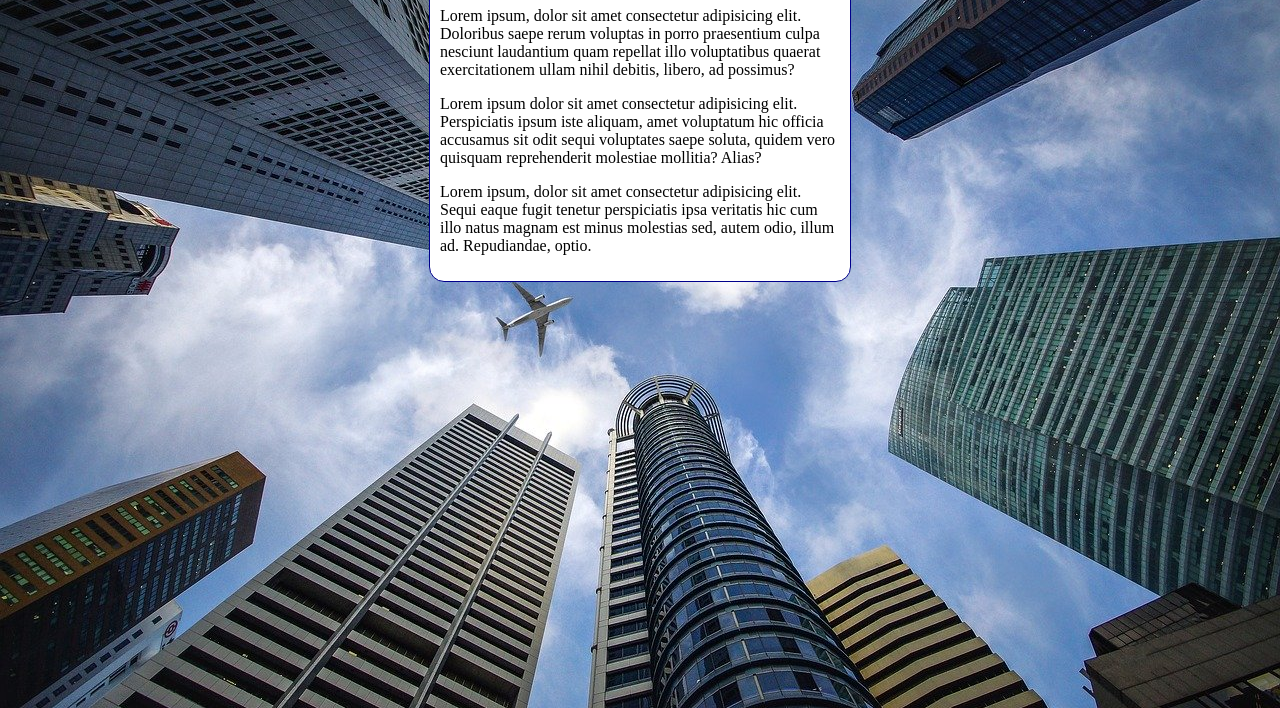
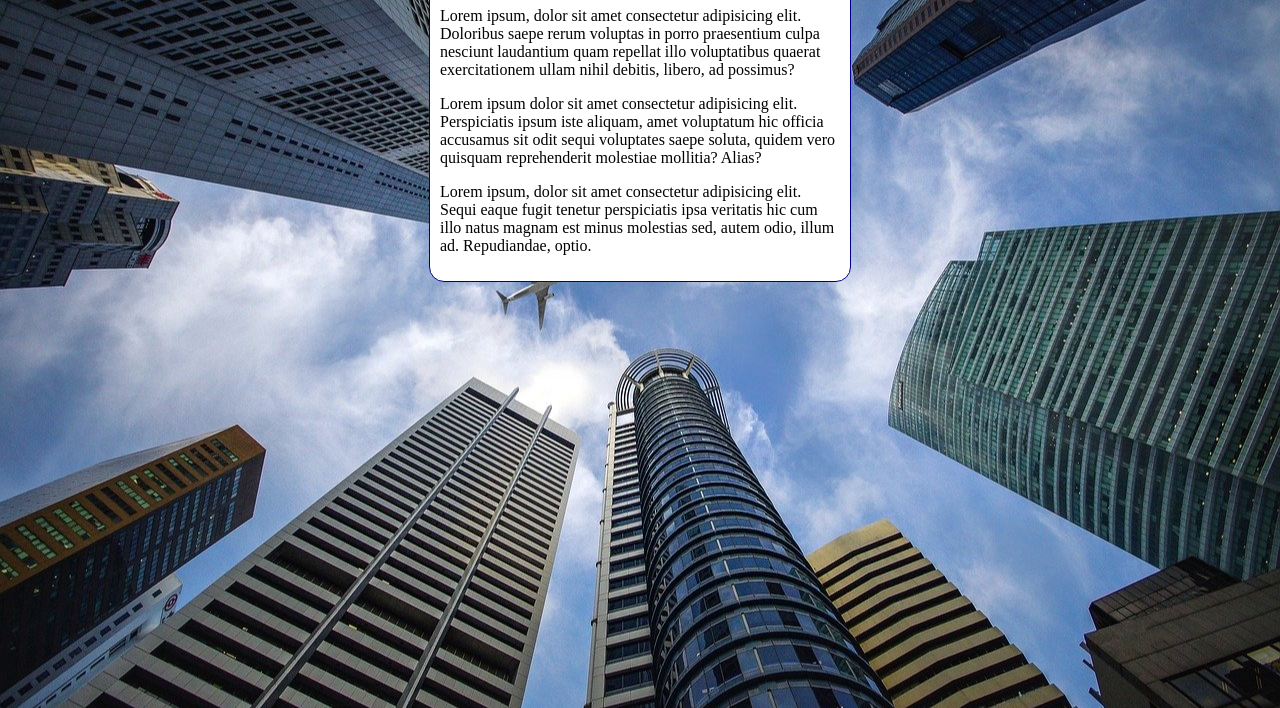
Before and after one commit to Lucasassisfranca/html-css, a plain HTML site: page exercicios/ex022/fundo006.html in a window 1280 px wide. Shown: the part 92-800 px from the top of the page. Drawn offline with Linux system fonts and the light colour scheme.

Commit message:
Atualizei o fundo006

```diff
--- a/exercicios/ex022/fundo006.html
+++ b/exercicios/ex022/fundo006.html
@@ -3,14 +3,23 @@
 <head>
     <meta charset="UTF-8">
     <meta name="viewport" content="width=device-width, initial-scale=1.0">
-    <title>Document</title>
+    <title>Fundo fixo de tela</title>
     <style>
         body{
+            /*
             height: 100%;
             background-color: black;
             background-image: url('imagens/wallpaper002.jpg');
-            background-position: center top;
-            background-repeat: repeat;
+            background-position: center center;
+            background-repeat: no-repeat;
+            background-size: cover;
+            background-attachment: fixed;*/
+
+            /* Shorthand - background
+                color > image > position > repeat > [size] > attachment
+            */
+
+            background: black url('imagens/wallpaper002.jpg') center center no-repeat fixed;
             background-size: cover;
         }
 
```
